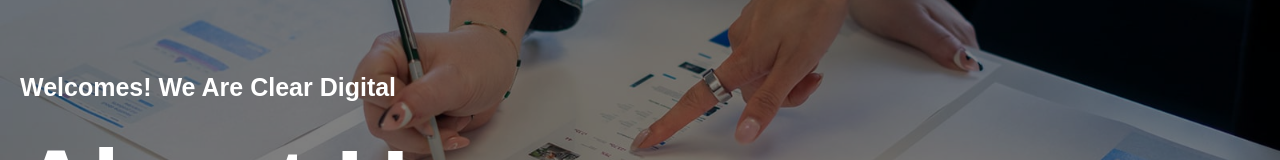
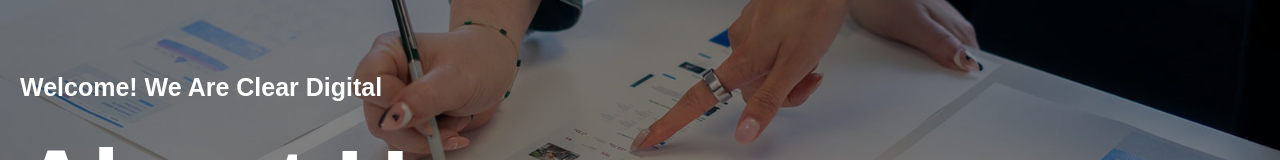
Before and after one commit to Anshumamehra/test, a Next.js app: page /about-us in a window 1280 px wide. Shown: the part 264-424 px from the top of the page. Built offline with nearby package versions, Linux system fonts and the light colour scheme.

Commit message:
fix css issues

```diff
--- a/src/pages/about-us/index.jsx
+++ b/src/pages/about-us/index.jsx
@@ -8,7 +8,7 @@
 export default function AboutUs() {
   const overlay = true;
   const heroBannerData = {
-    heading: "Welcomes! We are Clear Digital",
+    heading: "Welcome! We are Clear Digital",
     title: "About Us",
     src: "/images/work-paper.jpg",
     alt: "Working Paper",
```
